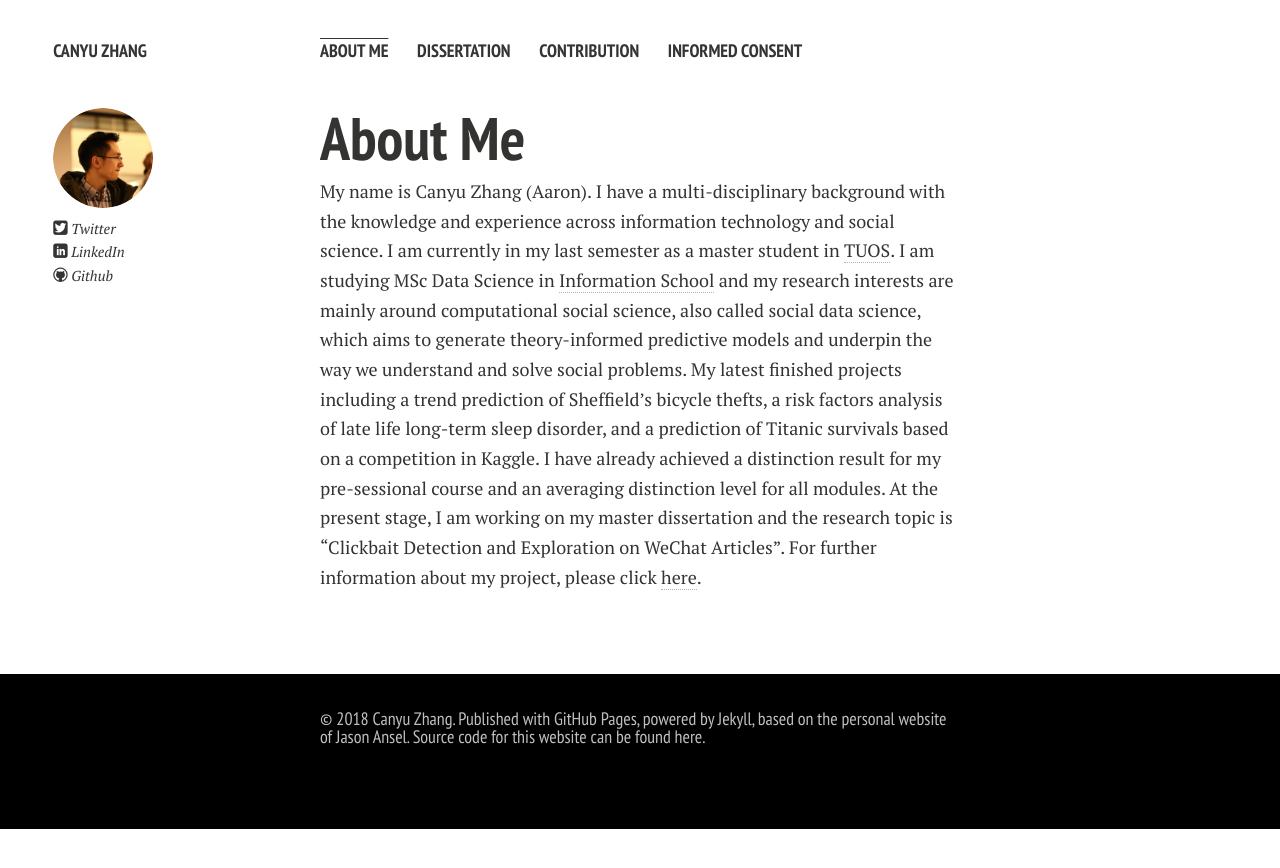
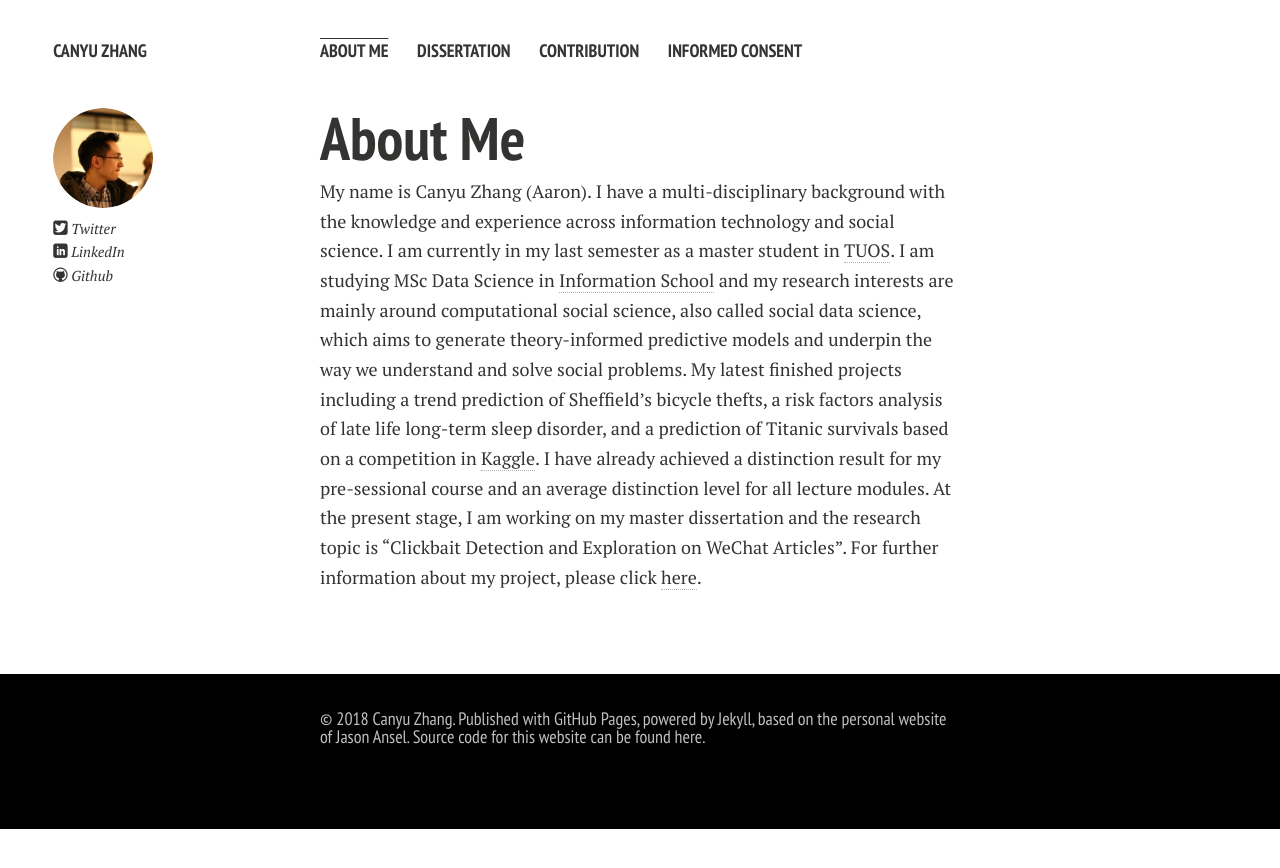
Before and after one commit to aaronzhangcanyu/aaronzhangcanyu.github.io, a Jekyll site: the page built from index.md, in a window 1280 px wide. Shown: the top 868 px of the page. Built offline with Jekyll 4.4.1, drawn with Linux system fonts in a browser that asks for light colours; nearby versions of some CDN libraries; Markdown is read by kramdown in place of the engine named in the settings; our own code applies the rules of GitHub Pages for plain Markdown files.

Commit message:
Update index.md

```diff
--- a/index.md
+++ b/index.md
@@ -13,9 +13,9 @@ also called social data science, which aims to generate theory-informed predicti
 and underpin the way we understand and solve social problems.
 My latest finished projects including a trend prediction of Sheffield’s bicycle thefts,
 a risk factors analysis of late life long-term sleep disorder,
-and a prediction of Titanic survivals based on a competition in Kaggle.
+and a prediction of Titanic survivals based on a competition in [Kaggle].
 I have already achieved a distinction result for my pre-sessional course
-and an averaging distinction level for all modules. At the present stage,
+and an average distinction level for all lecture modules. At the present stage,
 I am working on my master dissertation and the research topic is
 "Clickbait Detection and Exploration on WeChat Articles".
 For further information about my project, please click [here].
```
Also changed, not shown: other parts of index.md (+1 -0 lines).
